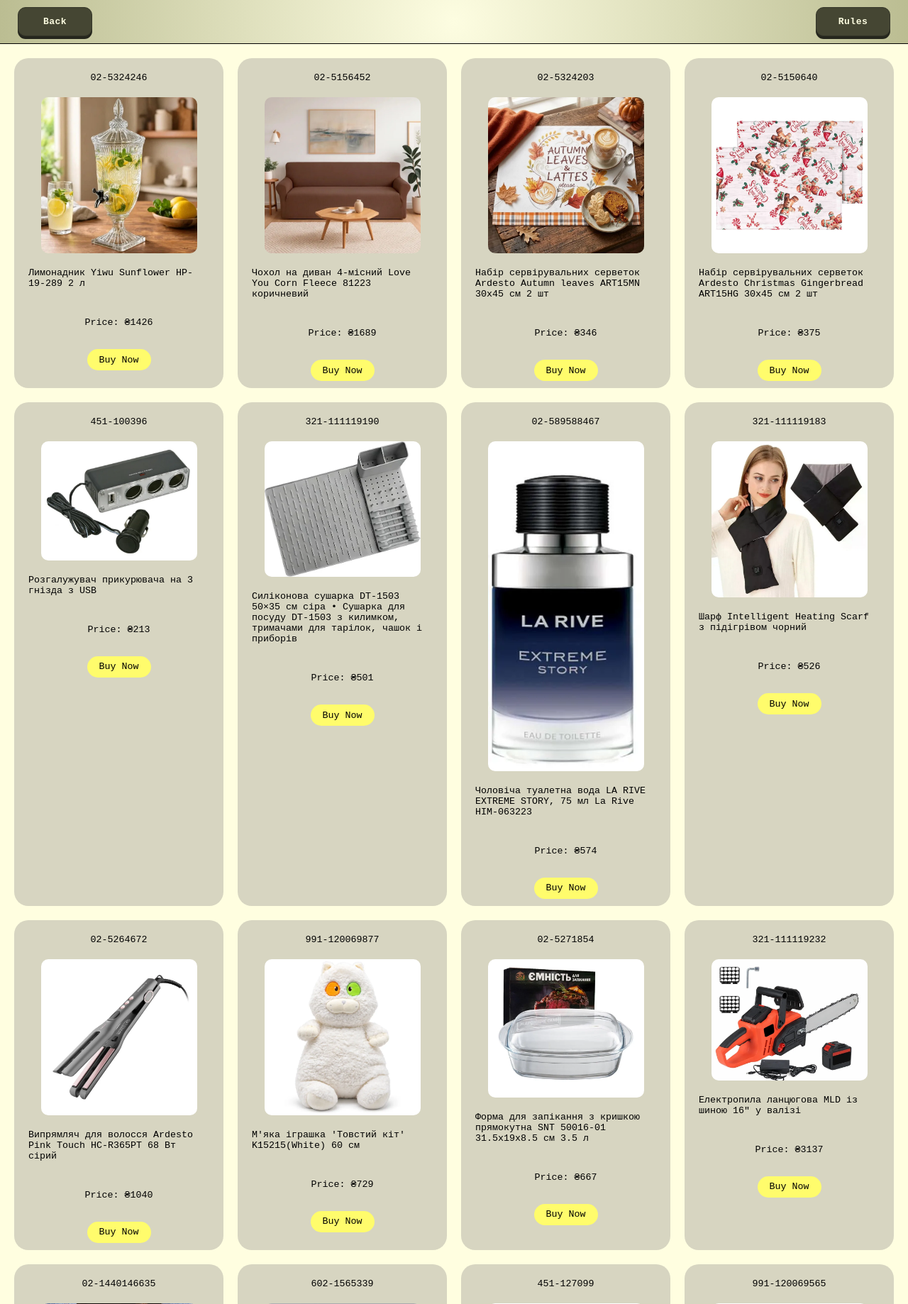
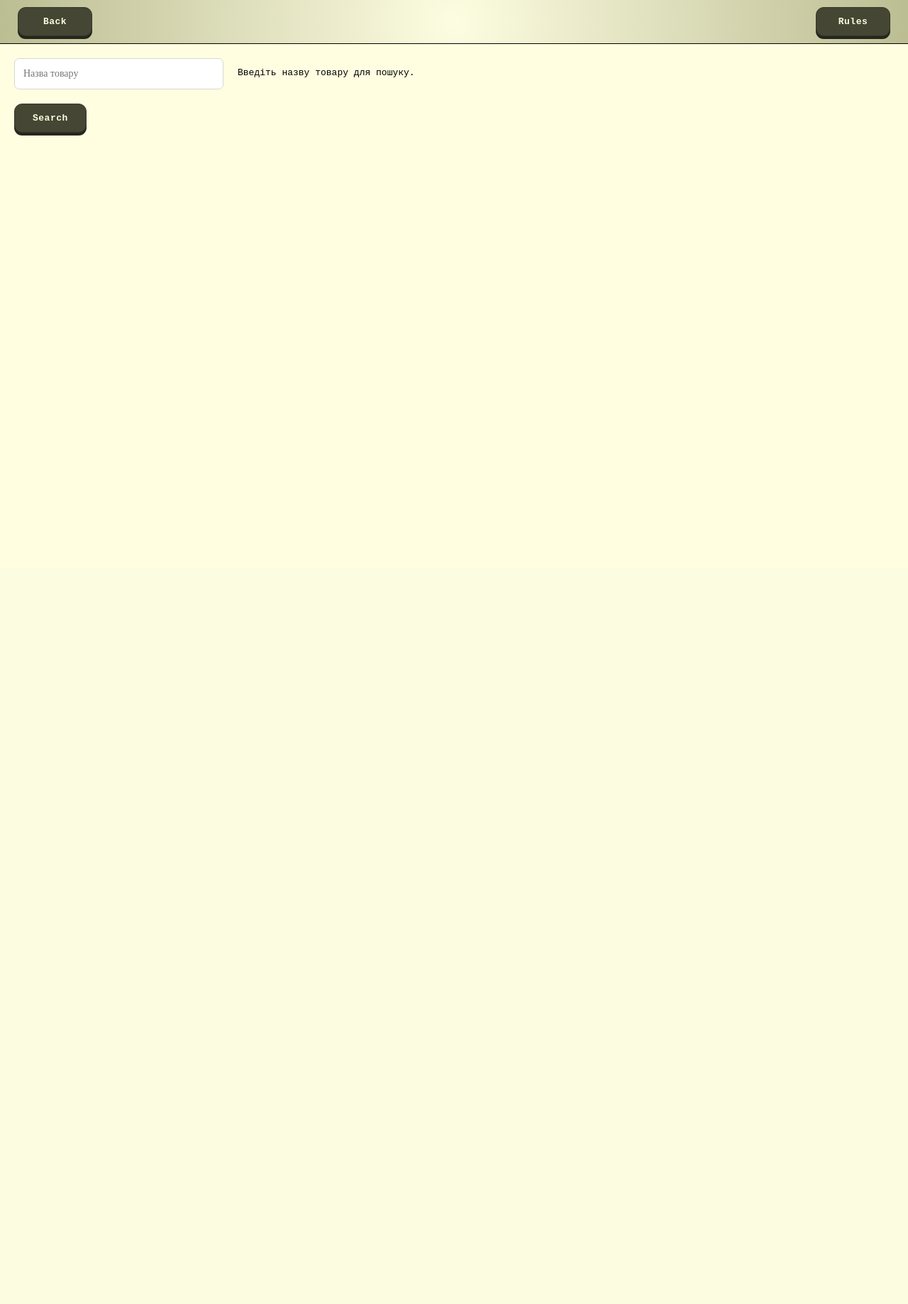
Before and after one commit to nazik-dot/PriceHunter-Website, a Flask app: page /drops_catalogue in a window 1280 px wide. Shown: the top 1838 px of the page at 71% size. After the commit the page ends 191 px from the top, so only its background shows below. Run offline with Flask 3, Linux system fonts and the light colour scheme.

Commit message:
Global changes in drops.html and adding an input form.

```diff
--- a/main.py
+++ b/main.py
@@ -3,6 +3,7 @@ from flask import Flask, render_template, request, send_from_directory, redirect
 from flask_sqlalchemy import SQLAlchemy
 from functools import wraps
 import os
+from scraper import search_products, get_product_by_code, SupplierError
 
 app = Flask(__name__)
 load_dotenv()
@@ -41,267 +42,6 @@ class Order(db.Model):
 with app.app_context():
     db.create_all()
 
-products = {
-    "1998": {
-        "id": "02-5324246",
-        "name": "Лимонадник Yiwu Sunflower HP-19-289 2 л",
-        "price": 1426,
-        "image": "/files/limonnik_yiwu_sunflower_hp-19-289_2l.webp"
-    },
-    # "99": {
-    #     "id": "602-1565346",
-    #     "name": "Сукні WN19-98 темно-коричневий S, M",
-    #     "price": 1187,
-    #     "image": "/files/sukni_wn19-98_s_temno-korichneviy.webp"
-    # },
-    "1": {
-        "id": "02-5156452",
-        "name": "Чохол на диван 4-місний Love You Corn Fleece 81223 коричневий",
-        "price": 1689,
-        "image": "/files/chohol_na_duvan.webp"
-    },
-    "8677": {
-        "id": "02-5324203",
-        "name": "Набір сервірувальних серветок Ardesto Autumn leaves ART15MN 30х45 см 2 шт",
-        "price": 346,
-        "image": "/files/nabir_serviruvalnix_servetok_ardesto_autumn_leaves.webp"
-    },
-    "2736": {
-        "id": "02-5150640",
-        "name": "Набір сервірувальних серветок Ardesto Christmas Gingerbread ART15HG 30х45 см 2 шт",
-        "price": 375,
-        "image": "/files/nabir_serviruvalnix_servetok_ardesto_christmas_gingerbread.webp"
-    },
-    # "2": {
-    #     "id": "991-120031284",
-    #     "name": "Холст на підрамнику 40х60 см Art Craft 16020",
-    #     "price": 382,
-    #     "image": "/files/holst_na_pidramniku.jpg"
-    # },
-    "3": {
-        "id": "451-100396",
-        "name": "Розгалужувач прикурювача на 3 гнізда з USB",
-        "price": 213,
-        "image": "/files/roshaluzuvach.webp"
-    },
-    "4": {
-        "id": "321-111119190",
-        "name": "Силіконова сушарка DT-1503 50×35 см сіра • Сушарка для посуду DT-1503 з килимком, тримачами для тарілок, чашок і приборів",
-        "price": 501,
-        "image": "/files/silikonova_susarka.webp"
-    },
-    "2701": {
-        "id": "02-589588467",
-        "name": "Чоловіча туалетна вода LA RIVE EXTREME STORY, 75 мл La Rive HIM-063223",
-        "price": 574,
-        "image": "/files/cholovicha_tualetna_woda_la_rive_extreme_story_75ml.webp"
-    },
-    "5": {
-        "id": "321-111119183",
-        "name": "Шарф Intelligent Heating Scarf з підігрівом чорний",
-        "price": 526,
-        "image": "/files/sharf_z_pidigrivom.webp"
-    },
-    "6": {
-        "id": "02-5264672",
-        "name": "Випрямляч для волосся Ardesto Pink Touch HC-R365PT 68 Вт сірий",
-        "price": 1040,
-        "image": "/files/vip_dla_volosya.webp"
-    },
-    "7": {
-        "id": "991-120069877",
-        "name": "М'яка іграшка 'Товстий кіт' K15215(White) 60 см",
-        "price": 729,
-        "image": "/files/tovstiy_kit.webp"
-    },
-    "8": {
-        "id": "02-5271854",
-        "name": "Форма для запікання з кришкою прямокутна SNT 50016-01 31.5х19х8.5 см 3.5 л",
-        "price": 667,
-        "image": "/files/sklana_forma_zapikanya.webp"
-    },
-    "9": {
-        "id": "321-111119232",
-        "name": "Електропила ланцюгова MLD із шиною 16″ у валізі",
-        "price": 3137,
-        "image": "/files/elektropila_lanzugova.webp"
-    },
-    "10": {
-       "id": "02-1440146635",
-       "name": "Кросівки жіночі Fashion Wizard 3127 37 розмір 23,5 см Білий",
-       "price": 798,
-       "image": "/files/fashion_wizard312737.webp"
-    },
-    "98": {
-        "id": "602-1565339",
-        "name": "Светри WN20-664 темно-бежевий L, XL",
-        "price": 923,
-        "image": "/files/swetri_wn20-664_xl_temno-begeviy.webp"
-    },
-    "11": {
-        "id": "451-127099",
-        "name": "Органайзер настільний для канцелярії, маркерів та олівців з тумбочкою",
-        "price": 362,
-        "image": "/files/organayzer_nastilniy_dla_kanz_tumbochka.webp"
-    },
-    "12": {
-        "id": "991-120069565",
-        "name": "Реквізит для аніматора 'Парашут' KJ07-2 діаметр 3 м",
-        "price": 1460,
-        "image": "/files/rekvizit_dla_animatora_parashut.webp"
-    },
-    "13": {
-        "id": "02-5118786",
-        "name": "Набір салатників SNT 30098-02 7 предметів білий",
-        "price": 727,
-        "image": "/files/nabir_salatnikiv_snt_biluy.webp"
-    },
-    "14": {
-        "id": "123-110211",
-        "name": "IPAD 10.1 Планшет на 5 камер / Планшет з великим екраном та сучасним дизайном",
-        "price": 5406,
-        "image": "/files/ipad_10.1.webp"
-    },
-    "15": {
-        "id": "451-127368",
-        "name": "Ультразвуковий відлякувач гризунів та кротів",
-        "price": 442,
-        "image": "/files/ulyrazvukoviy_vidlakuvach_grizuniw.webp"
-    },
-    "256": {
-        "id": "02-5264795",
-        "name": "Мультимейкер 8в1 Zepline ZP-808 581591 2200 Вт чорна уцінка",
-        "price": 1998,
-        "image": "/files/multimaker_8in1_zepline_chorna_uzinka.webp"
-    },
-    "16": {
-        "id": "451-127269",
-        "name": "Кільцева світлодіодна лампа для професійної зйомки Soft Ring Light 26см",
-        "price": 374,
-        "image": "/files/kilzeva_svitlodiodna_lampa_dla_zyomki.webp"
-    },
-    "17": {
-        "id": "02-5309509",
-        "name": "Постільна білизна євро з мусліну Koloco Print 1 23119 200х230 см",
-        "price": 1110,
-        "image": "/files/postilna_biluzna_evro_muslin_koloco_print1.webp"
-    },
-    "18": {
-        "id": "321-111119227",
-        "name": "Термосумка холодильник 26 л синя 39×23×28 см",
-        "price": 363,
-        "image": "/files/termosumka_holodilnik_26l.webp"
-    },
-    "19": {
-        "id": "321-111119228",
-        "name": "Термосумка-холодильник 26 л 39×23×28 см бежева",
-        "price": 424,
-        "image": "/files/termosumka_holodilnik_26l_begeva.webp"
-    },
-    # "20": {
-    #     "id": "451-129210",
-    #     "name": "Складная, походная канистра для воды 20 л Емкость для воды с краном",
-    #     "price": 319,
-    #     "image": "/files/skladnaya_pohodnaya_kanistra_dla_vody.webp"
-    # },
-    "391": {
-        "id": "602-1562442",
-        "name": "Чоловічі спортивні штани GN-570 темно-сірий S, M, L, XL, XXL",
-        "price": 958,
-        "image": "/files/cholovichi_sportivni_shtany_gb-570_temno-siruy.webp"
-    },
-    # "21": {
-    #     "id": "02-5272947",
-    #     "name": "Клавіатура провідна комп'ютерна Logitech G PRO Mechanical Gaming USB L920-009392 чорна",
-    #     "price": 7925,
-    #     "image": "/files/klaviatura_providna_computerna_logitech_g_pro.webp"
-    # },
-    "22": {
-        "id": "02-5056112",
-        "name": "Легінси жіночі з пуш-ап 18871 M сірі",
-        "price": 547,
-        "image": "/files/leginsu_zinochi_pushup.webp"
-    },
-    "23": {
-        "id": "02-5280405",
-        "name": "Рушник банний махровий Koloco 22215 70х140 см капучино",
-        "price": 408,
-        "image": "/files/rushnuk_banniy_machroviy_koloco.webp"
-    },
-    # "24": {
-    #     "id": "999-26877",
-    #     "name": "Стільниковий акумулятор, Переносний зарядний банк, Портативний акумулятор для телефону WQ-25",
-    #     "price": 476,
-    #     "image": "/files/stilnikoviy_akamulator_perenosni_zaradniy_bank.webp"
-    # },
-    "5738": {
-        "id": "02-5324202",
-        "name": "Плед Ardesto Flannel ART0238SB 200х220 см синій",
-        "price": 948,
-        "image": "/files/pled_ardesto_flannel_suniy.webp"
-    },
-    "25": {
-        "id": "02-5208483",
-        "name": "Стайлер для волосся Inspire WT-631-6IN1 1000 Вт чорний",
-        "price": 3586,
-        "image": "/files/styler_dla_volosya_inspire.webp"
-    },
-    # "26": {
-    #     "id": "321-111119386",
-    #     "name": "Годівниця з поїлкою Pet Automatic 2 в 1 синя • Автоматична гравітаційна годівниця Pet Automatic для котів і собак із резервуарами для сухого корму та води без електрики",
-    #     "price": 526,
-    #     "image": "/files/godivnuza_z_poilkoyu_petautomatic.webp"
-    # },
-    "27": {
-        "id": "02-5210737",
-        "name": "Тример VGR V-983 5 Вт золотистий",
-        "price": 786,
-        "image": "/files/trimer_vgr_zolotistiy.webp"
-    },
-    # "28": {
-    #     "id": "321-111119381",
-    #     "name": "Компактна шафка XL-1613 для ванної з основою 15×15 см • вертикальна система зберігання білого кольору з полицями та закритими секціями для косметики й дрібниць",
-    #     "price": 601,
-    #     "image": "/files/kompaktna_shafa_dla_vannoi_z_osnovoyu.webp"
-    # },
-    "29": {
-        "id": "02-5273818",
-        "name": "Форма для запікання прямокутна Maestro MR-1107-35 7х29.5х37 см чорна",
-        "price": 931,
-        "image": "/files/forma_dla_zapikanya_pramokutna_maestro_mr.webp"
-    },
-    "2799": {
-        "id": "02-5324275",
-        "name": "Термокухоль Ardesto Provence AR2650BD 500 мл синій",
-        "price": 628,
-        "image": "/files/termokuhol_ardesto_provence_500ml_suniy.webp"
-    },
-    "30": {
-        "id": "02-589229575",
-        "name": "Жіноча парфумована вода MISS DREAM,100 мл La Rive HIM-066071",
-        "price": 604,
-        "image": "/files/zhinocha_parfumovana_woda_missdream_100ml.webp"
-    },
-    "31": {
-        "id": "02-4721785",
-        "name": "Кондиціонер для білизни Lavandera Морський Бриз 8435495828730 1.76 л",
-        "price": 381,
-        "image": "/files/kondizioner_dla_biluznu_lavandera_morskiy_1_76l.webp"
-    },
-    "32": {
-        "id": "602-1563329",
-        "name": "Светри WN20-773 Universal бордовий",
-        "price": 961,
-        "image": "/files/svetri_wn20-773_universal_bordoviy.webp"
-    },
-    "33": {
-        "id": "123-110897",
-        "name": "Лампа LED LA-08 15W / Світильник з гачком на microUSB / Акумуляторна LED-лампочка",
-        "price": 314,
-        "image": "/files/lampa_led_svitulnuk_z_hachlom_microUSB.webp"
-    }
-}
-
 @app.route('/files/<path:filename>')
 def files(filename):
     return send_from_directory('files', filename)
@@ -317,7 +57,15 @@ def menu():
 
 @app.route('/drops_catalogue')
 def catalogue():
-    return render_template('drops.html', products=products)
+    # return render_template('drops.html', products=products)
+    q = request.args.get('q', '').strip()
+    items, error = [], None
+    if q:
+        try:
+            items = search_products(q)
+        except SupplierError:
+            error = "Не вдалося отримати товари спробуйте пізніше."
+    return render_template("drops.html", products=items, q=q, error=error)
 
 @app.route('/send_order', methods=['POST'])
 def send_order():
@@ -332,13 +80,15 @@ def send_order():
     quantity = request.form.get('quantity')
     payment_mode = request.form.get('payment_mode')
 
-    if product_id not in products:
-        return "Not found", 404
+    if not all([product_id, name, phone, delivery, delivery_adress, city, warehouse, quantity, payment_mode]):
+        return "Missing required fields.", 400
 
-    product = products[product_id]
-
-    if not all([name, phone, delivery, delivery_adress, city, warehouse, price, quantity, payment_mode]):
-        return "Missing required fields", 400
+    try:
+        product = get_product_by_code(product_id)
+    except SupplierError:
+        return "Supplier is unavailable, try a bit later.", 503
+    if product is None:
+        return "Not Found", 404
 
     try:
         price = int(price)
--- a/static/drops.css
+++ b/static/drops.css
@@ -20,6 +20,13 @@ body, html {
     width: 100%;
     height: 100%;
     scroll-behavior: smooth;
+    min-height: 100%;
+    background: var(--background);
+}
+
+.search-msg {
+    font-family: "Courier New", monospace;
+    font-size: small;
 }
 
 header {
@@ -34,6 +41,52 @@ header {
     height: auto;
     padding: 10px 25px;
     border-bottom: 1px solid black;
+}
+
+.search-btn {
+    margin-top: 20px;
+    padding: 12px 25px;
+    min-width: 50px;
+    color: var(--cream);
+    background: #454633;
+    border: 1px solid #353629;
+    border-radius: 11px;
+    font-family: "Courier New", monospace;
+    font-size: 13px;
+    font-weight: bold;
+    letter-spacing: 0.5px;
+    cursor: pointer;
+    box-shadow: 0 4px 0 #25261d;
+    transition: background-color 0.2s ease, color 0.2s ease, transform 0.2s ease, box-shadow 0.2s ease;
+}
+
+.search-btn:hover {
+    color: #292a20;
+    background: #e1dfb5;
+    transform: translateY(-2px);
+    box-shadow: 0 6px 0 #25261d;
+}
+
+.search-input {
+    width: 100%;
+    min-width: 0;
+    min-height: 44px;
+    padding: 11px 12px;
+    border: 1px solid #d8d8d8;
+    border-radius: 7px;
+    background: #fff;
+    color: #222;
+    font: inherit;
+    font-size: 14px;
+    outline: none;
+    transition: border-color 0.2s, box-shadow 0.2s;
+}
+
+.search-input input:focus
+.search-input select:focus
+{
+    border-color: #292929;
+    box-shadow: 0 0 0 3px rgba(0, 0, 0, 0.07);
 }
 
 .modal-logo {
--- a/templates/drops.html
+++ b/templates/drops.html
@@ -17,7 +17,16 @@
         </div>
     </header>
     <main>
-        {% for product_key, product in products.items() %}
+        <form method="get" action="{{ url_for('catalogue') }}" class="search-form">
+            <input type="text" name="q" value="{{ q }}" placeholder="Назва товару" required class="search-input">
+            <button type="submit" class="search-btn">Search</button>
+        </form>
+
+        {% if error %}<p class="search-msg">{{ error }}</p>{% endif %}
+        {% if q and not products and not error %}<p class="search-msg">Нічого не знайдено.</p>{% endif %}
+        {% if not q %}<p class="search-msg">Введіть назву товару для пошуку.</p>{% endif %}
+
+        {% for product in products %}
             <div class="product">
                 <p>{{ product.id }}</p>
                 <img src="{{ product.image }}" alt="{{ product.name }}" class="product-image">
@@ -25,7 +34,7 @@
                 <p>Price: ₴{{ product.price }}</p>
                 <button type="button"
                     class="buy_button"
-                    data-product-id="{{ product_key }}"
+                    data-product-id="{{ product.id }}"
                     data-product-name="{{ product.name }}"
                     data-product-price="{{ product.price }}"
                     onclick="openOrderForm(this)">
@@ -33,6 +42,7 @@
                 </button>
             </div>
         {% endfor %}
+
         <div class="order-overlay" id="orderOverlay" onclick="closeOrderForm(event)">
 
             <div class="order-modal" role="dialog"
```
Also changed, not shown: scraper.py (added, +84 -0 lines), files/drops.png. Lines whose indentation alone changed are shown as unchanged.
